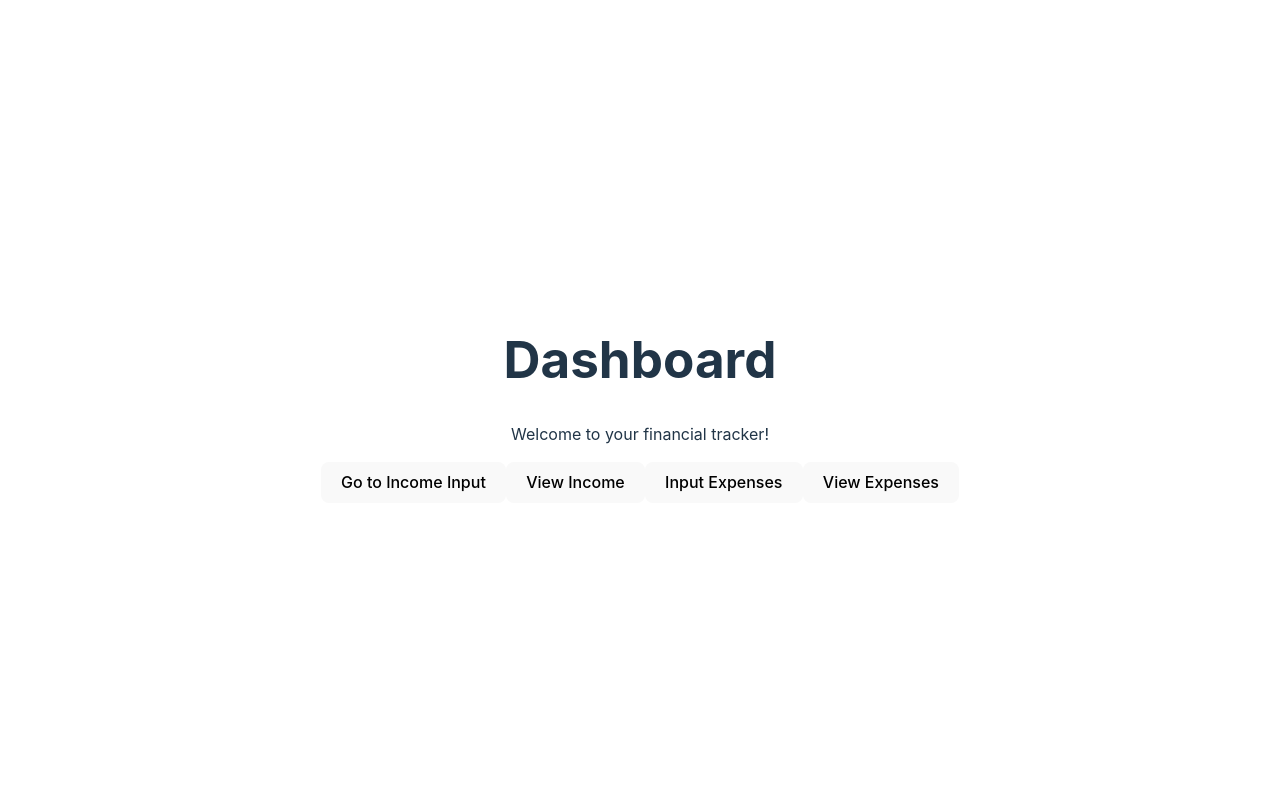
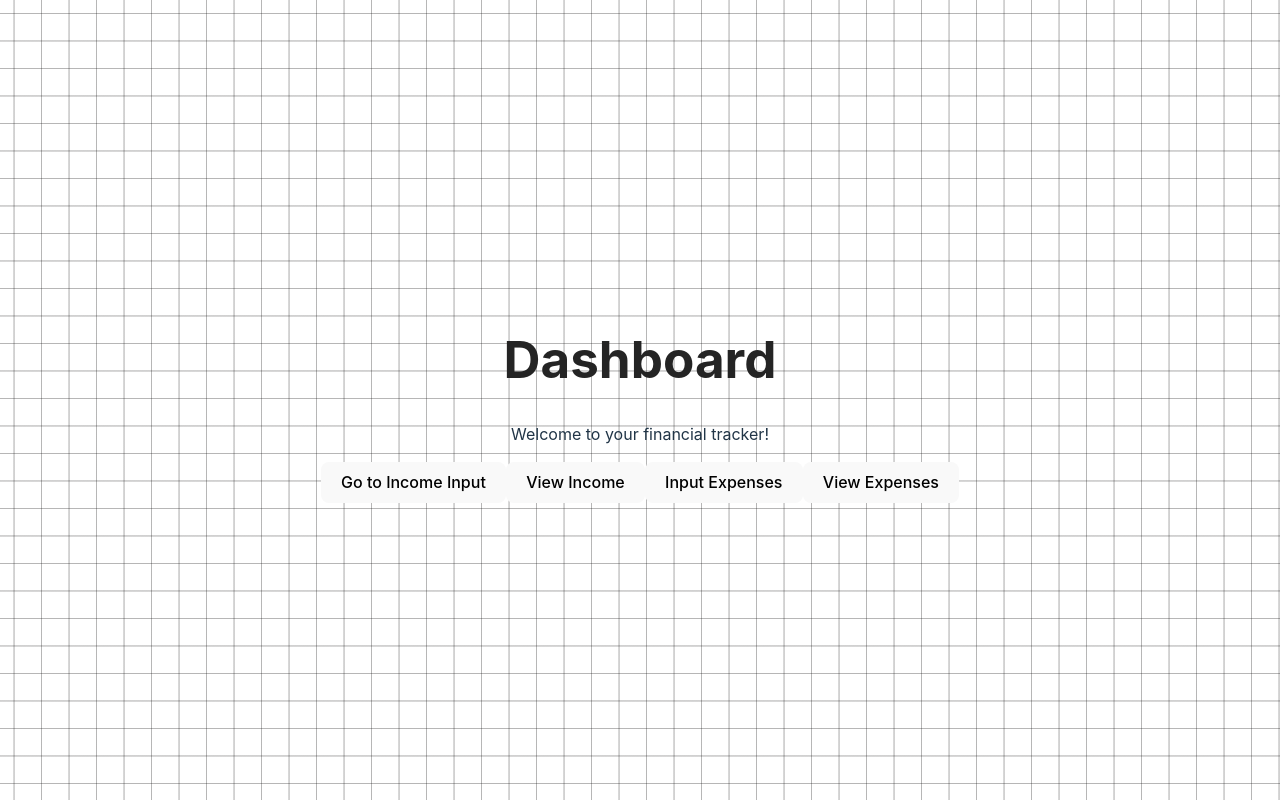
Before and after one commit to andrewvand02/BudgetMate, a React (Vite) app in the folder BudgetMate/client/: page / in a window 1280 px wide. Built offline with nearby package versions, Linux system fonts and the light colour scheme.

Commit message:
Added grid background

```diff
--- a/BudgetMate/client/src/index.css
+++ b/BudgetMate/client/src/index.css
@@ -28,11 +28,18 @@ body {
   place-items: center;
   min-width: 320px;
   min-height: 100vh;
+  width: 100%;
+  height: 100%;
+  --color: rgba(160, 153, 153, 0.3);
+  background-image: linear-gradient(0deg, transparent 24%, var(--color) 25%, var(--color) 26%, transparent 27%,transparent 74%, var(--color) 75%, var(--color) 76%, transparent 77%,transparent),
+      linear-gradient(90deg, transparent 24%, var(--color) 25%, var(--color) 26%, transparent 27%,transparent 74%, var(--color) 75%, var(--color) 76%, transparent 77%,transparent);
+  background-size: 55px 55px;
 }
 
 h1 {
   font-size: 3.2em;
   line-height: 1.1;
+  color: #ffffff;
 }
 
 button {
@@ -91,4 +98,13 @@ button:focus-visible {
   button {
     background-color: #f9f9f9;
   }
+  h1{
+    color: #242424;
+  }
+  body{
+    --color: rgba(15, 14, 14, 0.3);
+  background-image: linear-gradient(0deg, transparent 24%, var(--color) 25%, var(--color) 26%, transparent 27%,transparent 74%, var(--color) 75%, var(--color) 76%, transparent 77%,transparent),
+      linear-gradient(90deg, transparent 24%, var(--color) 25%, var(--color) 26%, transparent 27%,transparent 74%, var(--color) 75%, var(--color) 76%, transparent 77%,transparent);
+  background-size: 55px 55px;
+  }
 }
```
